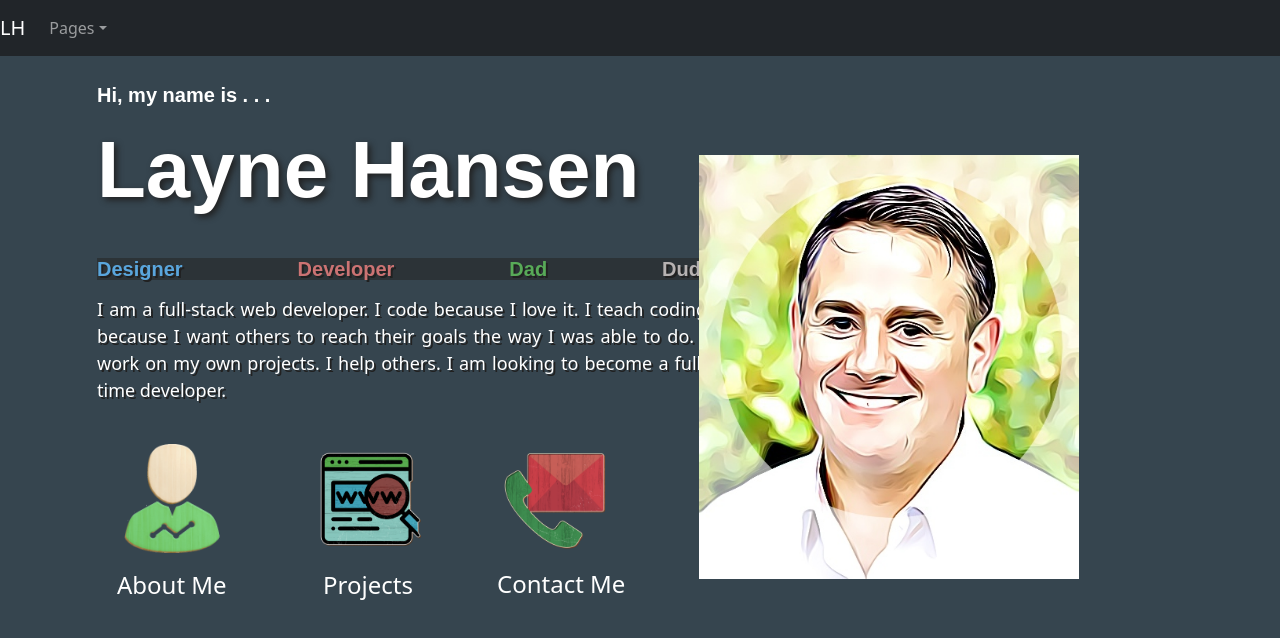
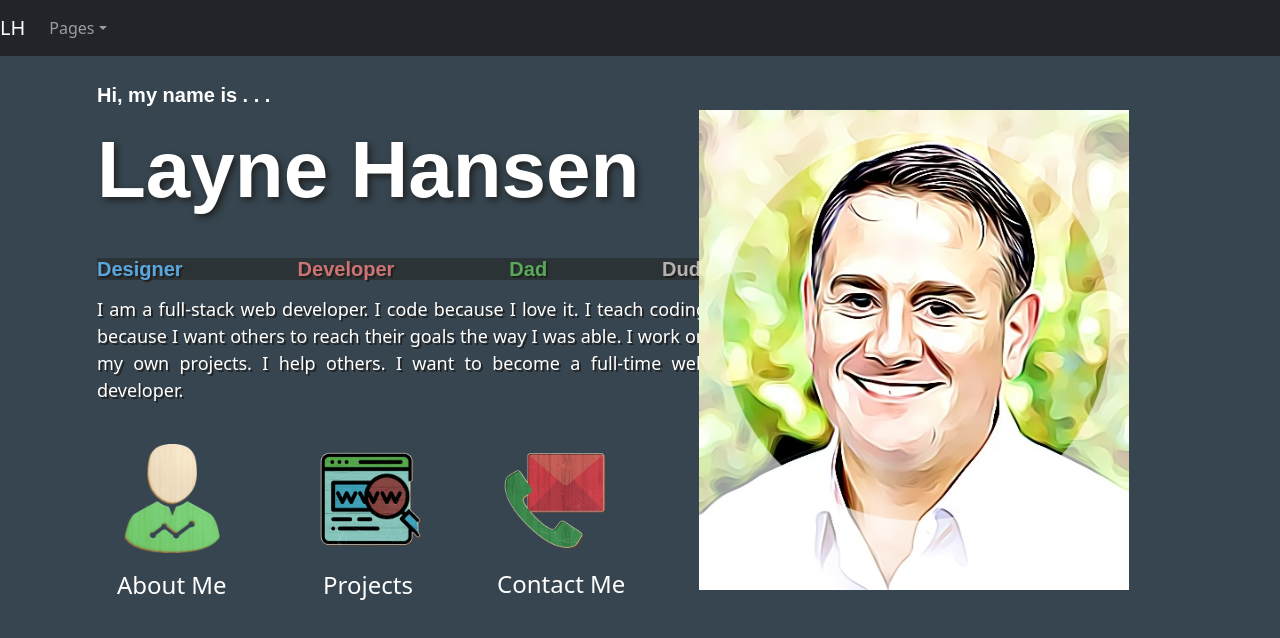
Before and after one commit to LayneHansen/LayneHansen.github.io, a React (Create React App) app: page /#/ in a window 1280 px wide. Shown: the top 638 px of the page. Built offline with nearby package versions, Linux system fonts and the light colour scheme; a web font is replaced by a local one.

Commit message:
updated homepage text

```diff
--- a/src/Home.css
+++ b/src/Home.css
@@ -44,12 +44,27 @@ h4 {
 
 }
 
+#profile-icon:hover {
+  transform: scale(1.2);
+  transition: all .2s ease-in-out;
+}
+
 #projects-icon {
   padding-left: 20px;
 }
 
+#projects-icon:hover {
+  transform: scale(1.2);
+  transition: all .2s ease-in-out;
+}
+
 #contact-icon {
   padding-left: 10px;
+}
+
+#contact-icon:hover {
+  transform: scale(1.2);
+  transition: all .2s ease-in-out;
 }
 
 #name-span {
@@ -129,6 +144,6 @@ h4 {
 }
 
 #profile-img-home {
-  padding-top: 75px;
+  padding-top: 30px;
   padding-left: 20px;
 }
--- a/src/Home.jsx
+++ b/src/Home.jsx
@@ -43,8 +43,8 @@ function Home() {
               <p>
                 I am a full-stack web developer. I code because I love it. I
                 teach coding because I want others to reach their goals the way
-                I was able to do. I work on my own projects. I help others. I am
-                looking to become a full-time developer.
+                I was able. I work on my own projects. I help others. I want
+                to become a full-time web developer.
               </p>
               </div>
               <br />
@@ -96,7 +96,7 @@ function Home() {
           </Row>
           </Col>
           <Col md={5}>
-            <img src={profileImage} alt="" width="400" id="profile-img-home"/>
+            <img src={profileImage} alt="" width="450" id="profile-img-home"/>
           </Col>
       </Row>
     </Container>
```
